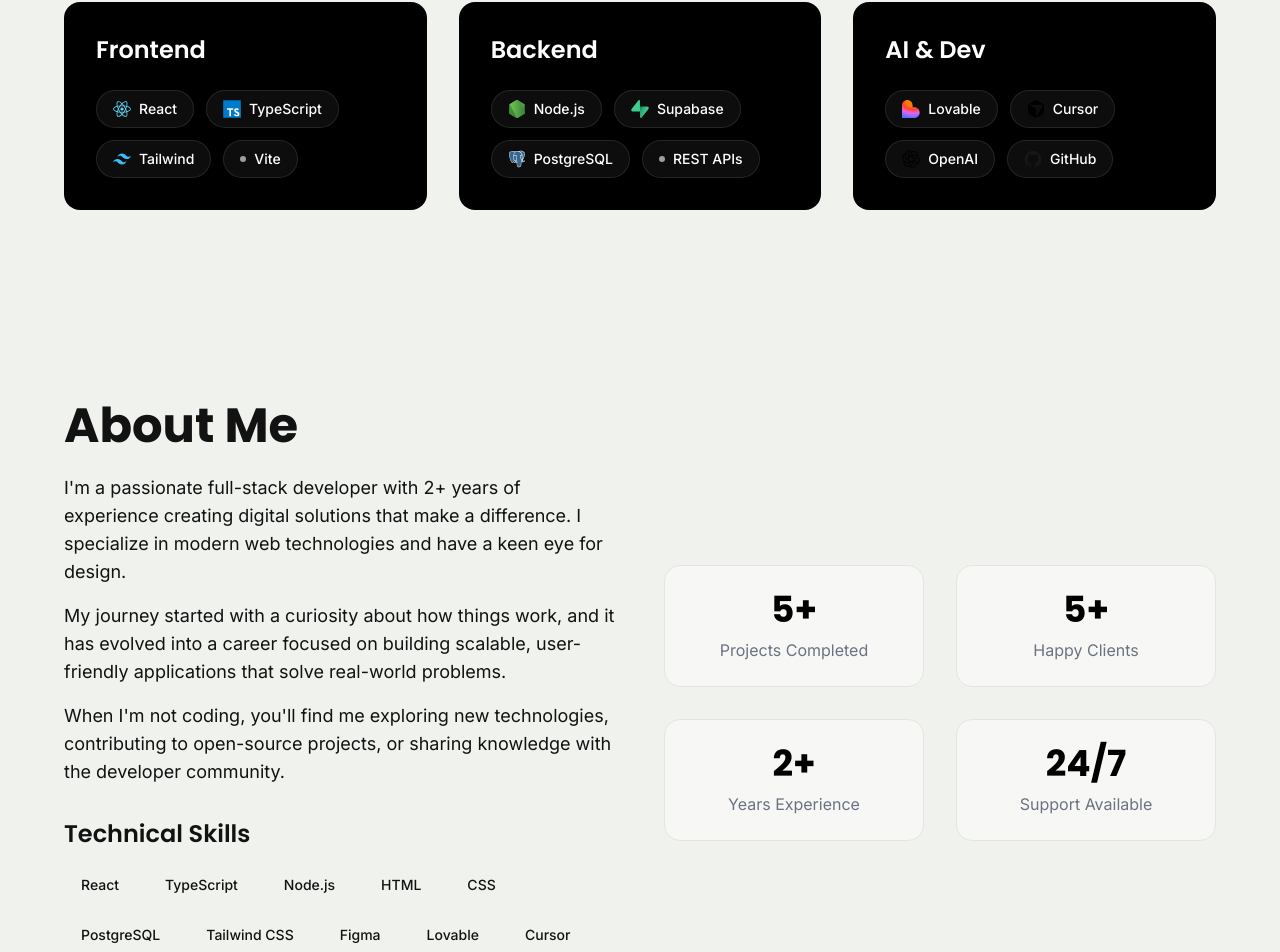
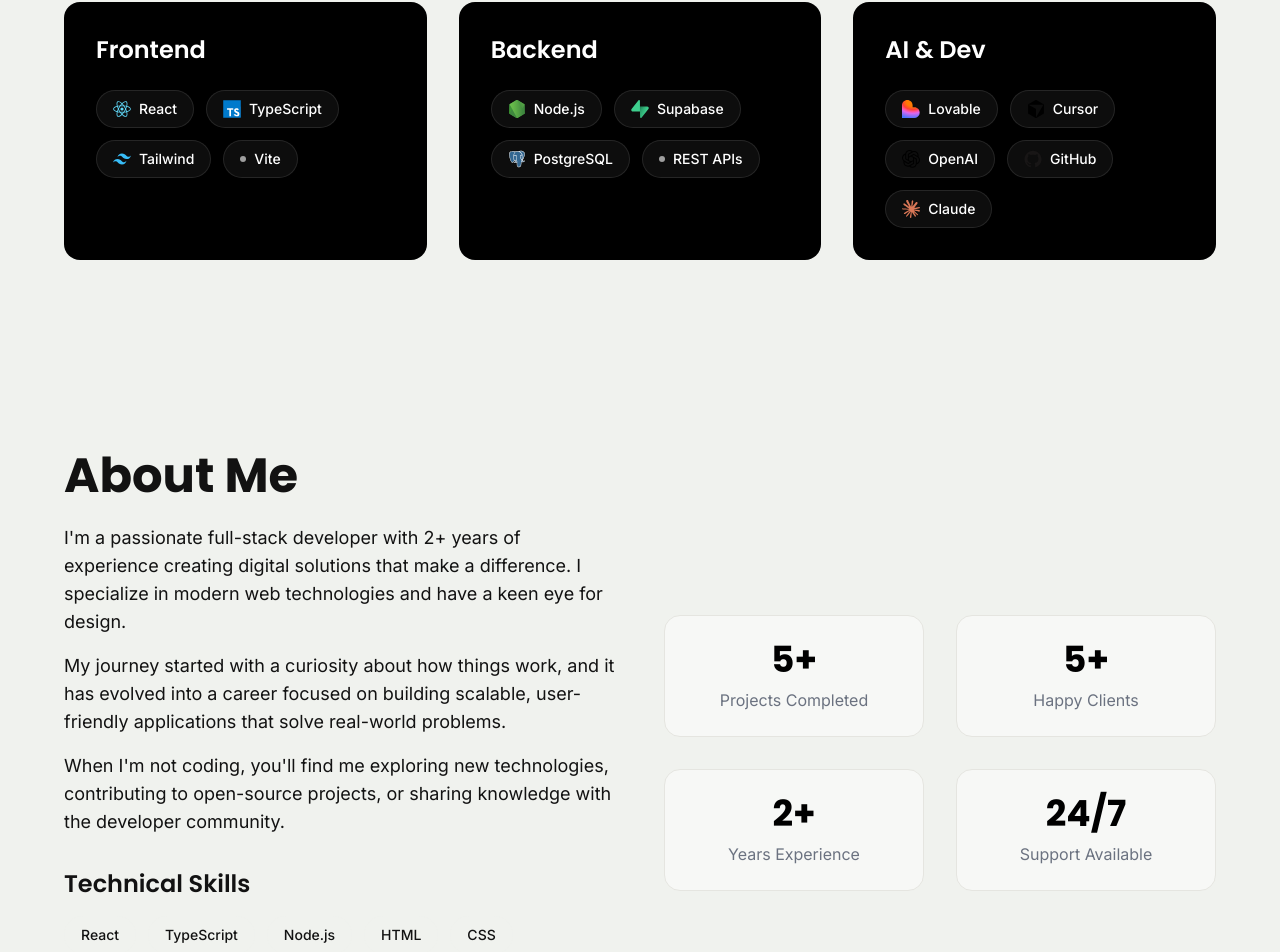
Before and after one commit to Layo-dev/layo-dev, a React (Vite) app: page / in a window 1280 px wide. Shown: the part 1664-2616 px from the top of the page. Built offline with nearby package versions, Linux system fonts and the light colour scheme; no server answers; the database is empty.

Commit message:
Add Claude logo to AI & Dev category in Skills component

```diff
--- a/src/components/Skills.tsx
+++ b/src/components/Skills.tsx
@@ -39,6 +39,7 @@ const categories: Category[] = [
       { name: 'Cursor', logo: cursorLogo },
       { name: 'OpenAI', logo: openaiLogo },
       { name: 'GitHub', logo: githubLogo },
+      { name: 'Claude', logo: claudeLogo },
     ],
   },
 ];
```
